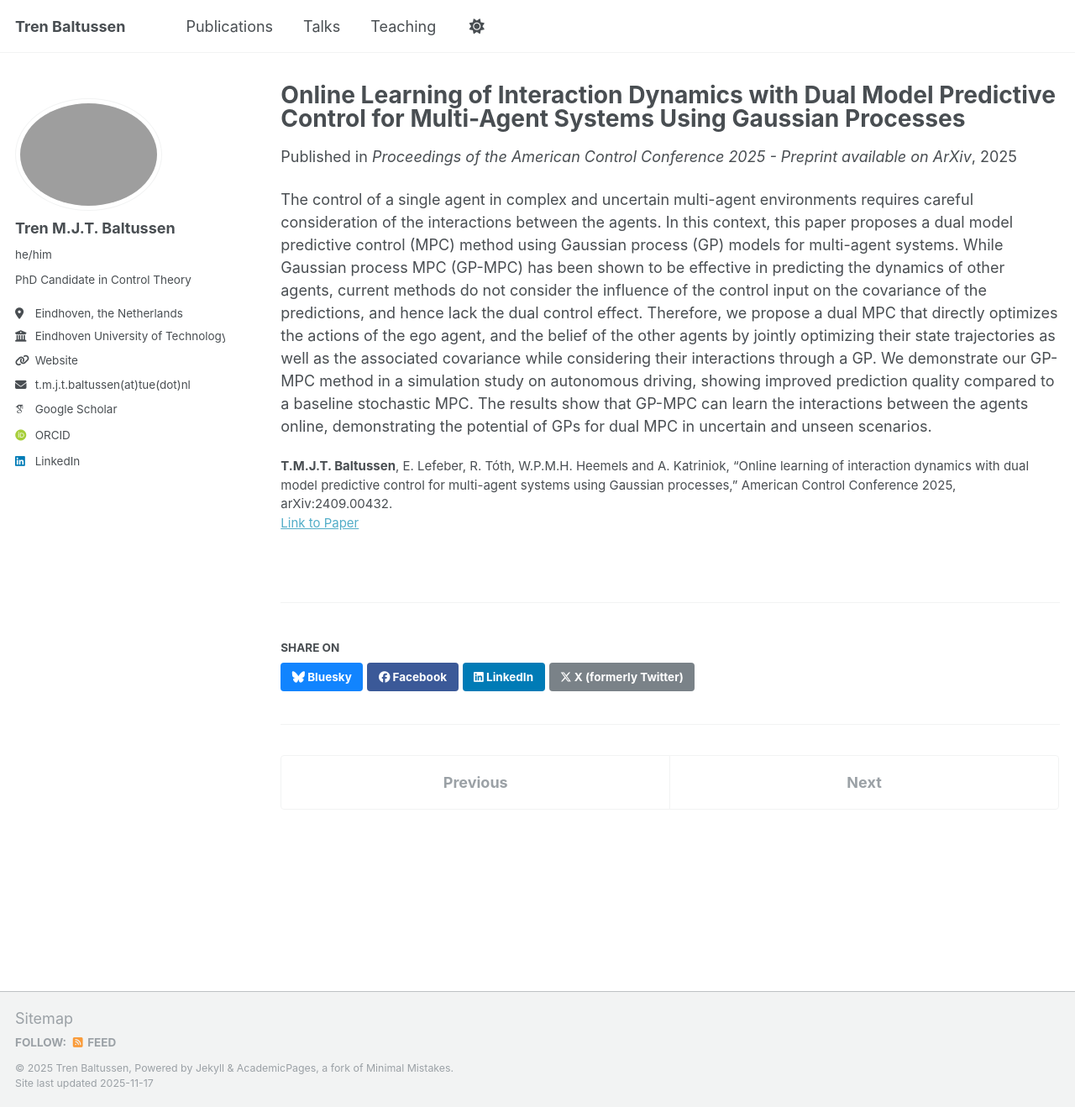
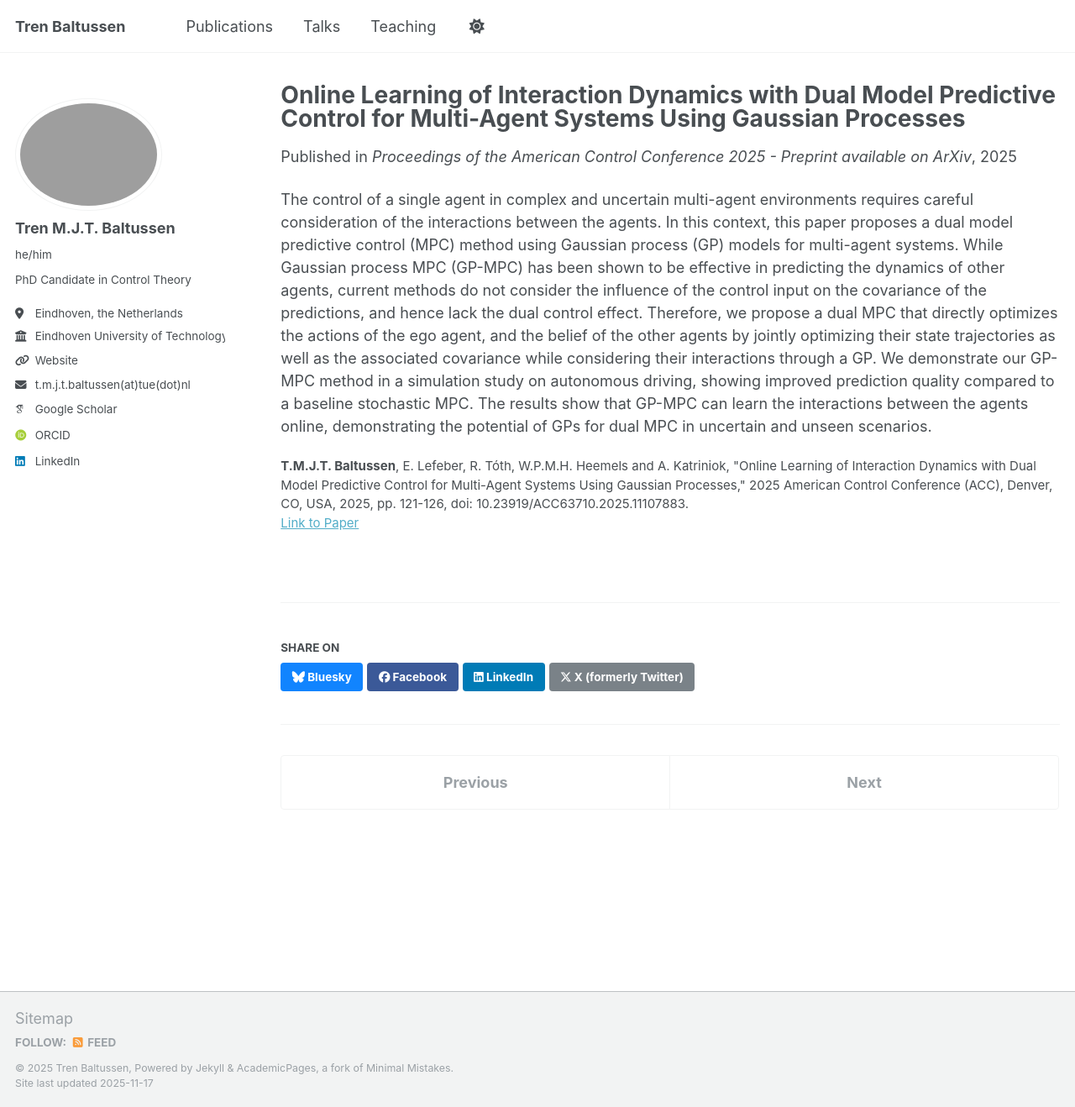
Before and after one commit to TrenBaltussen/TrenBaltussen.github.io, a Jekyll site: the page built from _publications/2024-08-31-GP-MPC-1.md, in a window 1280 px wide and 1318 px high. Shown: the whole window at 84% size. Built offline with Jekyll 4.4.1, drawn with Linux system fonts in a browser that asks for light colours; some web fonts are replaced.

Commit message:
Revise publication details for GP-MPC paper

```diff
--- a/_publications/2024-08-31-GP-MPC-1.md
+++ b/_publications/2024-08-31-GP-MPC-1.md
@@ -3,14 +3,11 @@
 collection: publications
 category: conferences
 permalink: /publications/2024-08-31-GP-MPC-1
-excerpt: 'Accepted for American Control Conference 2025.'
+excerpt: ''
 date: 2025-06-06
 venue: 'Proceedings of the American Control Conference 2025 - Preprint available on ArXiv'
-paperurl: 'https://arxiv.org/abs/2409.00432'
-citation: '<b>T.M.J.T. Baltussen</b>, E. Lefeber, R. Tóth, W.P.M.H. Heemels and A.
-Katriniok, “Online learning of interaction dynamics with dual model
-predictive control for multi-agent systems using Gaussian processes,”
-American Control Conference 2025, arXiv:2409.00432.'
+paperurl: 'https://ieeexplore.ieee.org/document/11107883'
+citation: '<b>T.M.J.T. Baltussen</b>, E. Lefeber, R. Tóth, W.P.M.H. Heemels and A. Katriniok, "Online Learning of Interaction Dynamics with Dual Model Predictive Control for Multi-Agent Systems Using Gaussian Processes," 2025 American Control Conference (ACC), Denver, CO, USA, 2025, pp. 121-126, doi: 10.23919/ACC63710.2025.11107883.'
 ---
 
 The control of a single agent in complex and uncertain multi-agent environments requires careful consideration of the interactions between the agents.
```
